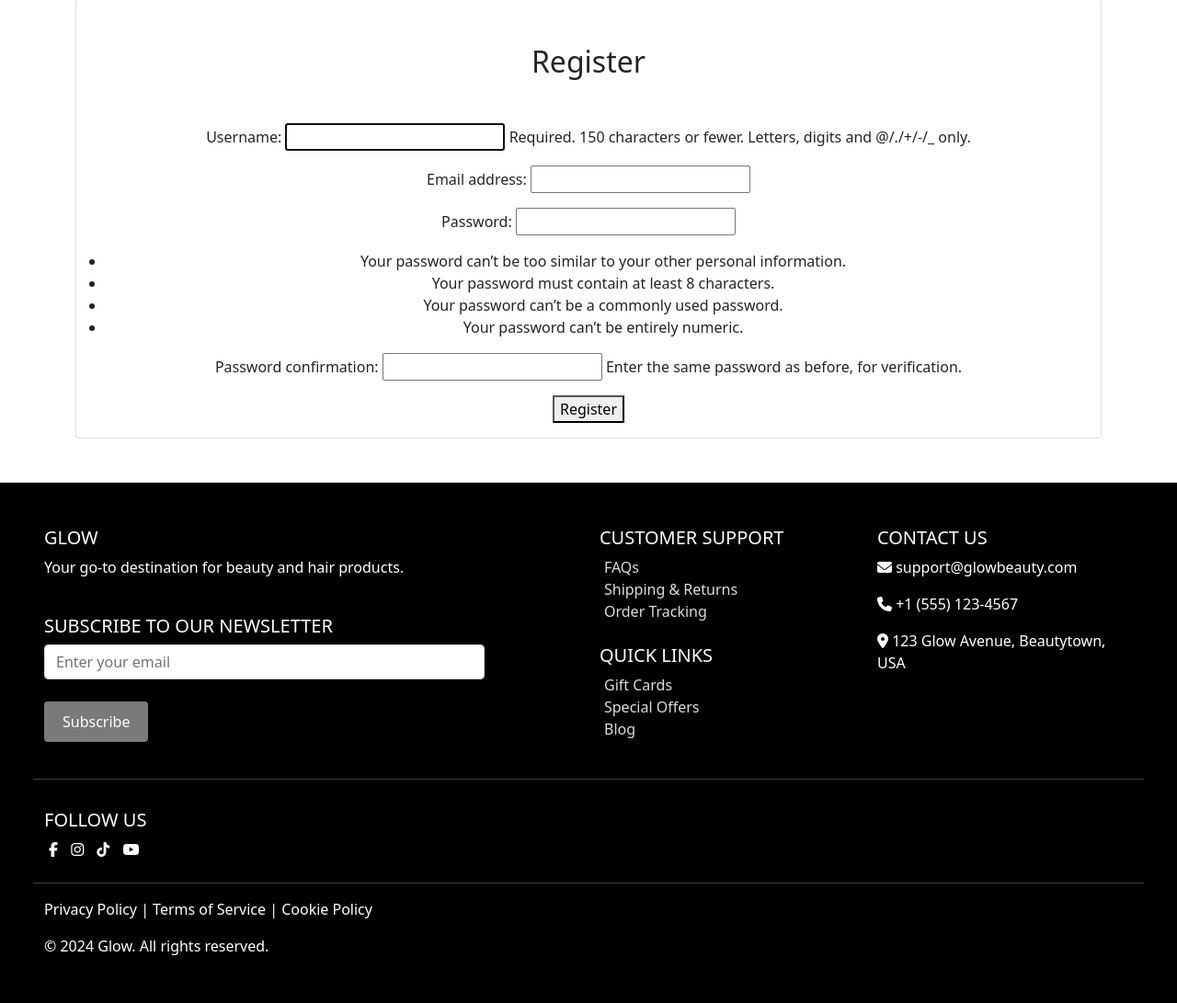
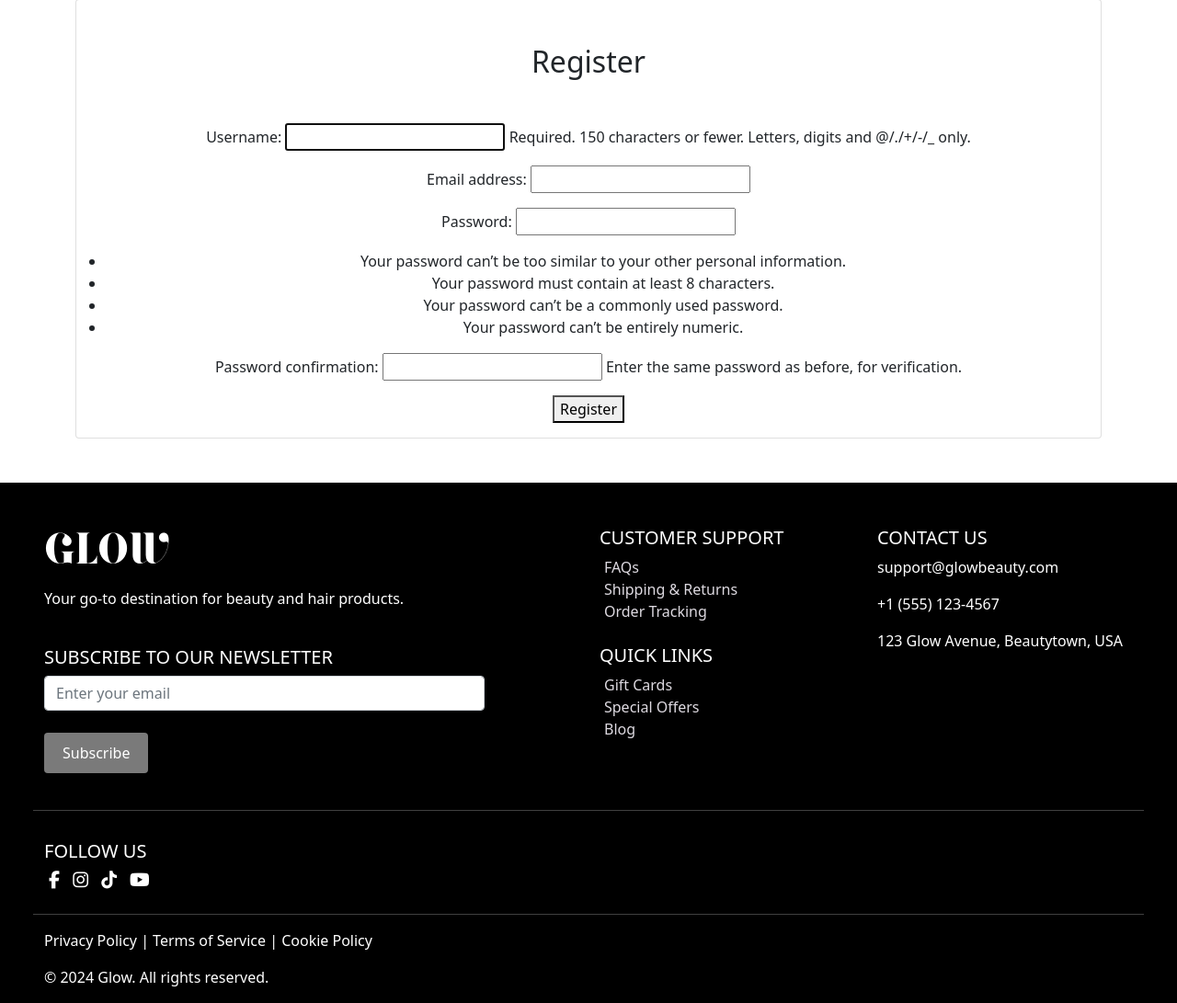
Before and after one commit to Aria-vero-s/glow, a Django app: page /accounts/register/ in a window 1280 px wide. Shown: the part 149-1240 px from the top of the page at 92% size. Before the commit the page ends 1188 px from the top, so only its background shows below. Run offline with Django 5.2, Linux system fonts and the light colour scheme; parts of the project's set-up code (start-up, migrations or seed data) failed here and were passed over; some libraries are stand-ins or nearby versions.

Commit message:
small style modifications to footer

```diff
--- a/static/css/styles.css
+++ b/static/css/styles.css
@@ -106,6 +106,10 @@ footer {
 	background-color: var(--night) !important;
 	color: var(--white) !important;
 }
+footer .brand {
+	font-family: 'Giaza' !important;
+	font-size: 3rem !important;
+}
 footer a {
 	padding: 0px 5px;
 	text-decoration: none !important;
@@ -117,6 +121,11 @@ footer a:hover {
 }
 footer i {
 	color: var(--white) !important;
+	font-size: 1.2rem;
+	transition: all 0.3s ease-in-out;
+}
+footer i:hover {
+	text-shadow: 0 0 10px #dedae1, 0 0 20px #dedae1, 0 0 30px #dedae1, 0 0 40px #dedae1;
 }
 footer .container-fluid {
 	text-align: left !important;
--- a/templates/base.html
+++ b/templates/base.html
@@ -103,9 +103,9 @@
                 <div class="col-md-3">
                     <!-- Contact Information -->
                     <h5 class="text-uppercase">Contact Us</h5>
-                    <p><i class="fa-solid fa-envelope"></i> support@glowbeauty.com</p>
-                    <p><i class="fa-solid fa-phone"></i> +1 (555) 123-4567</p>
-                    <p><i class="fa-solid fa-location-dot"></i> 123 Glow Avenue, Beautytown, USA</p>
+                    <p>support@glowbeauty.com</p>
+                    <p>+1 (555) 123-4567</p>
+                    <p>123 Glow Avenue, Beautytown, USA</p>
                 </div>
                 <hr>
                 <div class="row mt-3 mb-4 text-center text-md-start">
```
Also changed, not shown: 1 other file.
